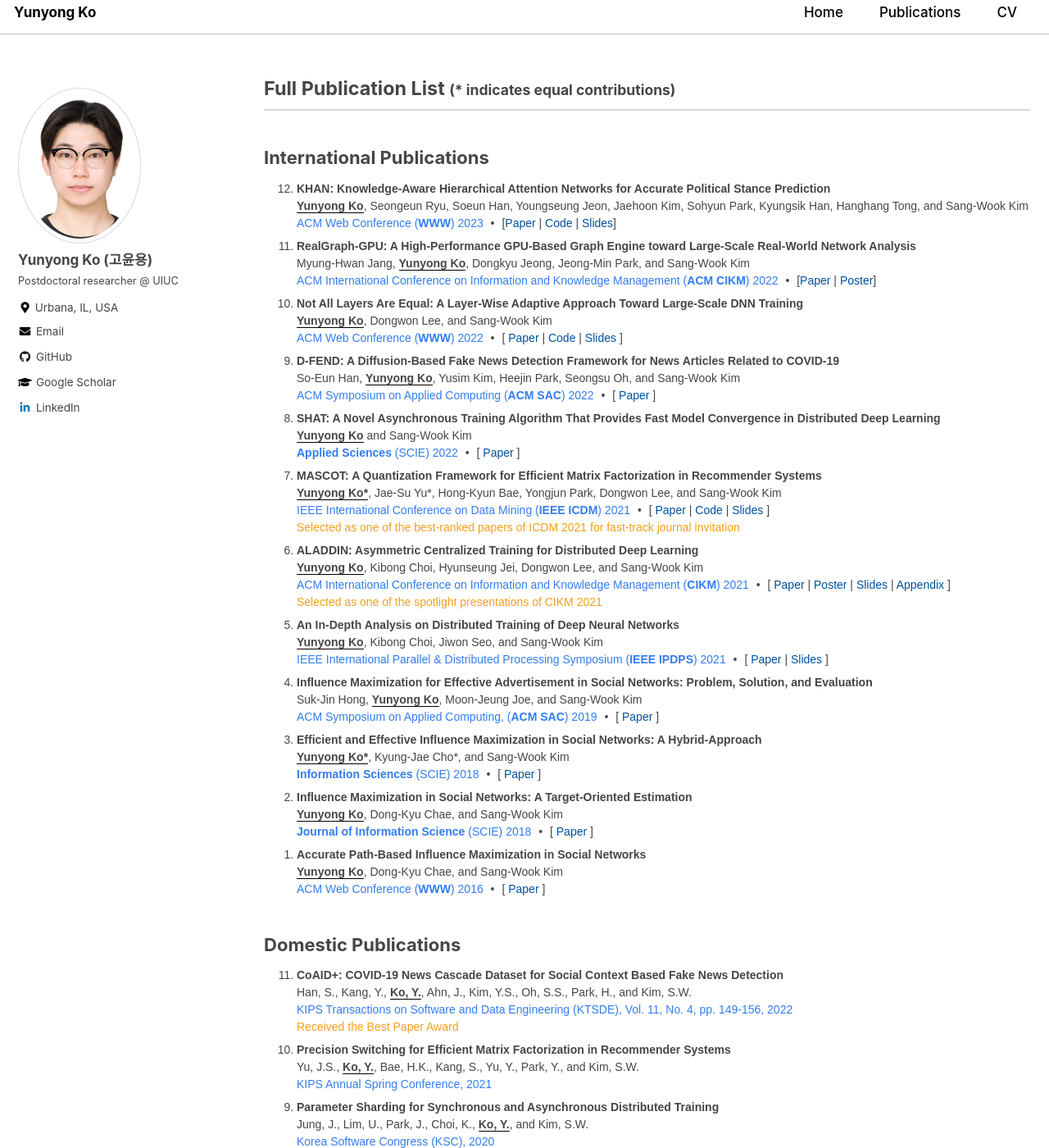
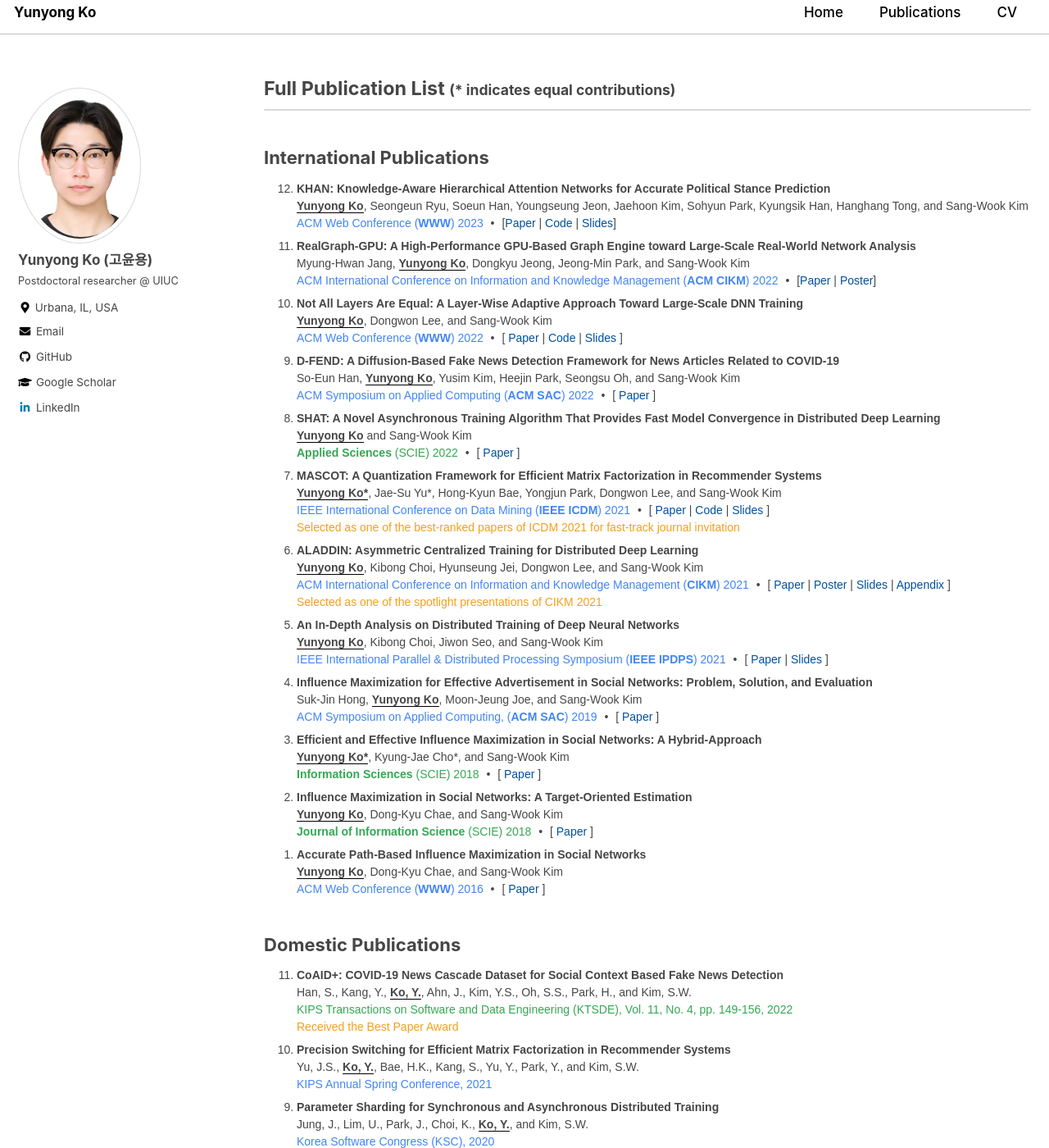
Before and after one commit to yy-ko/yy-ko.github.io, a Jekyll site: the page built from publication.html, in a window 1280 px wide and 1400 px high. Shown: the whole window at 82% size. Built offline with Jekyll 4.4.1, drawn with Linux system fonts in a browser that asks for light colours; cached includes are drawn as plain includes.

Commit message:
color scheme updated

```diff
--- a/assets/css/main.scss
+++ b/assets/css/main.scss
@@ -58,19 +58,27 @@ p.title{
     font-size: 14px;
 }
 .venue{
-    color: #337def;
-    // color: #00509D;
+    // color: #34A853;
+}
+.conf{
+    color: #4285F4;
+    // color: #337def;
+}
+.journal{
+    color: #34A853;
 }
 .section a:link {
   color: #00509D;
   background-color: transparent;
   text-decoration: none;
+  // text-decoration: underline;
 }
 
 .section a:visited {
   color: #00509D;
   background-color: transparent;
   text-decoration: none;
+  // text-decoration: underline;
 }
 
 .section a:hover {
@@ -80,6 +88,7 @@ p.title{
 
 .award{
     color: #F49F1C;
+    // color: #FBBC05;
 }
 
 hr.sep {
--- a/publication.html
+++ b/publication.html
@@ -12,42 +12,42 @@ author_profile: true
     <ol class="my_list" reversed>
 		<li> <strong>KHAN: Knowledge-Aware Hierarchical Attention Networks for Accurate Political Stance Prediction</strong> <br>
 		<strong><u>Yunyong Ko</u></strong>, Seongeun Ryu, Soeun Han, Youngseung Jeon, Jaehoon Kim, Sohyun Park, Kyungsik Han, Hanghang Tong, and Sang-Wook Kim <br>
-		<span class="venue">ACM Web Conference (<strong>WWW</strong>) 2023</span>
+		<span class="venue conf">ACM Web Conference (<strong>WWW</strong>) 2023</span>
 		<span class="dot-sep">&#8226;</span>
         <span>[<a href="#">Paper</a> | <a href="#">Code</a> | <a href="#">Slides</a>]</span>
 		</li>
 
 		<li> <strong>RealGraph-GPU: A High-Performance GPU-Based Graph Engine toward Large-Scale Real-World Network Analysis</strong> <br>
 		Myung-Hwan Jang, <strong><u>Yunyong Ko</u></strong>, Dongkyu Jeong, Jeong-Min Park, and Sang-Wook Kim <br>
-		<span class="venue">ACM International Conference on Information and Knowledge Management (<strong>ACM CIKM</strong>) 2022</span>
+		<span class="venue conf">ACM International Conference on Information and Knowledge Management (<strong>ACM CIKM</strong>) 2022</span>
 		<span class="dot-sep">&#8226;</span>
         <span>[<a href="/assets/files/CIKM22-realgraph-paper.pdf">Paper</a> | <a href="/assets/files/CIKM22-realgraph-poster.pdf">Poster</a>]</span>
 		</li>
 
 		<li> <strong>Not All Layers Are Equal: A Layer-Wise Adaptive Approach Toward Large-Scale DNN Training </strong> <br>
 		<strong><u>Yunyong Ko</u></strong>, Dongwon Lee, and Sang-Wook Kim <br>
-		<span class="venue">ACM Web Conference (<strong>WWW</strong>) 2022</span>
+		<span class="venue conf">ACM Web Conference (<strong>WWW</strong>) 2022</span>
 		<span class="dot-sep">&#8226;</span>
         <span>[ <a href="/assets/files/WWW22-lena-paper.pdf">Paper</a> | <a href="https://github.com/yy-ko/lena-www22">Code</a> | <a href="/assets/files/WWW22-lena-presentation.pdf">Slides</a> ]</span>
 		</li>
 
 		<li> <strong>D-FEND: A Diffusion-Based Fake News Detection Framework for News Articles Related to COVID-19</strong> <br>
 		So-Eun Han, <strong><u>Yunyong Ko</u></strong>, Yusim Kim, Heejin Park, Seongsu Oh, and Sang-Wook Kim<br>
-		<span class="venue">ACM Symposium on Applied Computing (<strong>ACM SAC</strong>) 2022</span>
+		<span class="venue conf">ACM Symposium on Applied Computing (<strong>ACM SAC</strong>) 2022</span>
 		<span class="dot-sep">&#8226;</span>
         <span>[ <a href="/assets/files/SAC22-dfend-paper.pdf">Paper</a> ]</span>
 		</li>
 
 		<li> <strong>SHAT: A Novel Asynchronous Training Algorithm That Provides Fast Model Convergence in Distributed Deep Learning</strong> <br>
 		<strong><u>Yunyong Ko</u></strong> and Sang-Wook Kim <br>
-		<span class="venue"> <strong>Applied Sciences </strong> (SCIE) 2022 </span>
+		<span class="venue journal"> <strong>Applied Sciences </strong> (SCIE) 2022 </span>
 		<span class="dot-sep">&#8226;</span>
         <span>[ <a href="/assets/files/AS22-shat-paper.pdf">Paper</a> ]</span>
 		</li>
 
 		<li> <strong>MASCOT: A Quantization Framework for Efficient Matrix Factorization in Recommender Systems </strong> <br>
 		<strong><u>Yunyong Ko*</u></strong>, Jae-Su Yu*, Hong-Kyun Bae, Yongjun Park, Dongwon Lee, and Sang-Wook Kim <br>
-		<span class="venue"> IEEE International Conference on Data Mining (<strong>IEEE ICDM</strong>) 2021</span>
+		<span class="venue conf"> IEEE International Conference on Data Mining (<strong>IEEE ICDM</strong>) 2021</span>
 		<span class="dot-sep">&#8226;</span>
         <span>[ <a href="/assets/files/ICDM21-mascot-paper.pdf">Paper</a><span> | </span> <a href="https://github.com/yy-ko/mascot-icdm21">Code</a> <span> | </span> <a href="/assets/files/ICDM21-mascot-presentation.pdf">Slides</a> ]</span> <br>
         <span class="award">Selected as one of the best-ranked papers of ICDM 2021 for fast-track journal invitation</span>
@@ -55,7 +55,7 @@ author_profile: true
 
 		<li> <strong>ALADDIN: Asymmetric Centralized Training for Distributed Deep Learning </strong> <br>
 		<strong><u>Yunyong Ko</u></strong>, Kibong Choi, Hyunseung Jei, Dongwon Lee, and Sang-Wook Kim <br>
-		<span class="venue">ACM International Conference on Information and Knowledge Management (<strong>CIKM</strong>) 2021</span>
+		<span class="venue conf">ACM International Conference on Information and Knowledge Management (<strong>CIKM</strong>) 2021</span>
 		<span class="dot-sep">&#8226;</span>
         <span>[ <a href="/assets/files/CIKM21-aladdin-paper.pdf">Paper</a><span> | </span> <a href="/assets/files/CIKM21-aladdin-poster.pdf">Poster</a><span> | </span> <a href="/assets/files/CIKM21-aladdin-presentation.pdf">Slides</a><span> | </span> <a href="https://sites.google.com/view/aladdin-proofs/home?authuser=0">Appendix</a> ]</span><br>
         <span class="award">Selected as one of the spotlight presentations of CIKM 2021 </span>
@@ -63,35 +63,35 @@ author_profile: true
 
 		<li> <strong>An In-Depth Analysis on Distributed Training of Deep Neural Networks </strong> <br>
 		<strong><u>Yunyong Ko</u></strong>, Kibong Choi, Jiwon Seo, and Sang-Wook Kim <br>
-		<span class="venue">IEEE International Parallel & Distributed Processing Symposium (<strong>IEEE IPDPS</strong>) 2021</span>
+		<span class="venue conf">IEEE International Parallel & Distributed Processing Symposium (<strong>IEEE IPDPS</strong>) 2021</span>
 		<span class="dot-sep">&#8226;</span>
         <span>[ <a href="/assets/files/IPDPS21-analysis-paper.pdf">Paper</a><span> | </span> <a href="/assets/files/IPDPS21-analysis-presentation.pdf">Slides</a> ]</span> <br>
 		</li>
 
 		<li> <strong>Influence Maximization for Effective Advertisement in Social Networks: Problem, Solution, and Evaluation</strong> <br>
 		Suk-Jin Hong, <strong><u>Yunyong Ko</u></strong>, Moon-Jeung Joe, and Sang-Wook Kim <br>
-		<span class="venue">ACM Symposium on Applied Computing, (<strong>ACM SAC</strong>) 2019</span>
+		<span class="venue conf">ACM Symposium on Applied Computing, (<strong>ACM SAC</strong>) 2019</span>
 		<span class="dot-sep">&#8226;</span>
         <span>[ <a href="/assets/files/SAC19-infmax-paper.pdf">Paper</a> ]</span>
 		</li>
 
 		<li> <strong>Efficient and Effective Influence Maximization in Social Networks: A Hybrid-Approach </strong> <br>
 		<strong><u>Yunyong Ko*</u></strong>, Kyung-Jae Cho*, and Sang-Wook Kim <br>
-		<span class="venue"> <strong>Information Sciences</strong> (SCIE) 2018 </span>
+		<span class="venue journal"> <strong>Information Sciences</strong> (SCIE) 2018 </span>
 		<span class="dot-sep">&#8226;</span>
         <span>[ <a href="/assets/files/INS18-hybrid-paper.pdf">Paper</a> ]</span> <br>
 		</li>
 
 		<li> <strong>Influence Maximization in Social Networks: A Target-Oriented Estimation</strong> <br>
 		<strong><u>Yunyong Ko</u></strong>, Dong-Kyu Chae, and Sang-Wook Kim <br>
-		<span class="venue"> <strong>Journal of Information Science</strong> (SCIE) 2018 </span>
+		<span class="venue journal"> <strong>Journal of Information Science</strong> (SCIE) 2018 </span>
 		<span class="dot-sep">&#8226;</span>
         <span>[ <a href="/assets/files/JIS18-target-paper.pdf">Paper</a> ]</span> <br>
 		</li>
 
 		<li> <strong>Accurate Path-Based Influence Maximization in Social Networks </strong> <br>
 		<strong><u>Yunyong Ko</u></strong>, Dong-Kyu Chae, and Sang-Wook Kim <br>
-		<span class="venue">ACM Web Conference (<strong>WWW</strong>) 2016</span>
+		<span class="venue conf">ACM Web Conference (<strong>WWW</strong>) 2016</span>
 		<span class="dot-sep">&#8226;</span>
         <span>[ <a href="/assets/files/WWW16-path-paper.pdf">Paper</a> ]</span> <br>
 		</li>
@@ -101,19 +101,19 @@ author_profile: true
     <ol class="my_list" reversed>
 		<li> <strong>CoAID+: COVID-19 News Cascade Dataset for Social Context Based Fake News Detection </strong> <br>
 		Han, S., Kang, Y., <strong><u>Ko, Y.</u></strong>, Ahn, J., Kim, Y.S., Oh, S.S., Park, H., and Kim, S.W. <br>
-		<span class="venue">KIPS Transactions on Software and Data Engineering (KTSDE), Vol. 11, No. 4, pp. 149-156, 2022</span>
+		<span class="venue journal">KIPS Transactions on Software and Data Engineering (KTSDE), Vol. 11, No. 4, pp. 149-156, 2022</span>
 		<!-- <span class="dot-sep">&#8226;</span>  -->
         <br>
 		<span class="award">Received the Best Paper Award</span>
 		</li>
 		<li> <strong>Precision Switching for Efficient Matrix Factorization in Recommender Systems</strong> <br>
 		Yu, J.S., <strong><u>Ko, Y.</u></strong>, Bae, H.K., Kang, S., Yu, Y., Park, Y., and Kim, S.W. <br>
-		<span class="venue">KIPS Annual Spring Conference, 2021</span>
+		<span class="venue conf">KIPS Annual Spring Conference, 2021</span>
 		</li>
 
 		<li> <strong>Parameter Sharding for Synchronous and Asynchronous Distributed Training</strong> <br>
 		Jung, J., Lim, U., Park, J., Choi, K., <strong><u>Ko, Y.</u></strong>, and Kim, S.W. <br>
-		<span class="venue">Korea Software Congress (KSC), 2020</span>
+		<span class="venue conf">Korea Software Congress (KSC), 2020</span>
 		<!-- <span class="dot-sep">&#8226;</span>  -->
         <br>
 		<span class="award">Selected as one of the Outstanding Papers</span>
@@ -121,37 +121,37 @@ author_profile: true
 
 		<li> <strong>Parameter Sharding approaches for DNN Models with a Very Large Layer </strong> <br>
 		Choi, K., <strong><u>Ko, Y.</u></strong>, and Kim, S.W. <br>
-		<span class="venue">KIPS Annual Fall Conference, 2020</span>
+		<span class="venue conf">KIPS Annual Fall Conference, 2020</span>
 		</li>
 
 		<li> <strong>Performance Evaluation: Parameter sharding for Distributed Deep Learning </strong> <br>
 		Choi, K., <strong><u>Ko, Y.</u></strong>, Jae, H., Noh, H., and Kim, S.W. <br>
-		<span class="venue">Korea Computer Congress (KCC), 2019</span>
+		<span class="venue conf">Korea Computer Congress (KCC), 2019</span>
 		</li>
 
 		<li> <strong>Inter-Node Communications Methods for Distributed Deep Learning </strong> <br>
 		Choi, K., <strong><u>Ko, Y.</u></strong>, and Kim, S.W. <br>
-		<span class="venue">Korea Software Congress (KSC), 2018</span>
+		<span class="venue conf">Korea Software Congress (KSC), 2018</span>
 		</li>
 
 		<li> <strong>A Diffusion Model for Influence Maximization in selecting advertisement agent </strong> <br>
 		Hong, S.J., <strong><u>Ko, Y.</u></strong>, Kim, S.W., Park, G.<br>
-		<span class="venue"> Workshop on Convergent & Smart Media Systems (CSMS), 2018</span>
+		<span class="venue conf"> Workshop on Convergent & Smart Media Systems (CSMS), 2018</span>
 		</li>
 
 		<li> <strong>Accurate Ad-Effect Estimation Method based on Relevance between User and Item </strong> <br>
 		Hong, S.J., <strong><u>Ko, Y.</u></strong>, Kim, S.W., Park, G.<br>
-		<span class="venue"> The Korea Contents Association (KOCON), 2018</span>
+		<span class="venue conf"> The Korea Contents Association (KOCON), 2018</span>
 		</li>
 
 		<li> <strong>Effective Ad-Effect Maximization Exploiting User’s Support and Share </strong> <br>
 		Hong, S.J., <strong><u>Ko, Y.</u></strong>, Kim, S.W., Park, G.<br>
-		<span class="venue">KIPS Annual Spring Conference, 2018</span>
+		<span class="venue conf">KIPS Annual Spring Conference, 2018</span>
 		</li>
 
 		<li> <strong>Fast Influence Maximization in Social Networks</strong> <br>
 		<strong><u>Ko., Y.</u></strong>, Cho, K.J., and Kim, S.W. <br>
-		<span class="venue"> Journal of KIISE (JOK), Vol. 44, No. 10, pp. 1104-1111, 2017</span>
+		<span class="venue journal"> Journal of KIISE (JOK), Vol. 44, No. 10, pp. 1104-1111, 2017</span>
 		<!-- <span class="dot-sep">&#8226;</span>  -->
         <br>
 		<span class="award">Selected as one of the Outstanding Papers</span>
@@ -159,7 +159,7 @@ author_profile: true
 
 		<li> <strong>Efficient CELF Algorithm for Community-based Influence Maximization in Social Networks</strong> <br>
 		<strong><u>Ko., Y.</u></strong>, Cho, K.J., and Kim, S.W. <br>
-		<span class="venue">Korea Computer Congress (KCC), 2017</span>
+		<span class="venue conf">Korea Computer Congress (KCC), 2017</span>
 		<!-- <span class="dot-sep">&#8226;</span>  -->
         <br>
 		<span class="award">Received the Best Presentation Award</span>
```
Also changed, not shown: index.html (+8 -8 lines).
